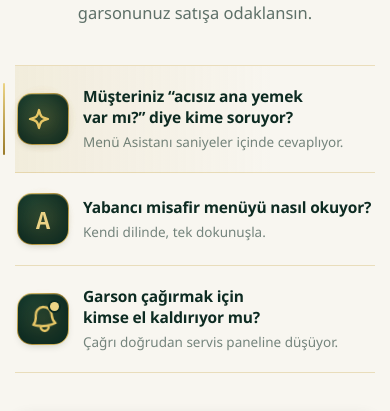
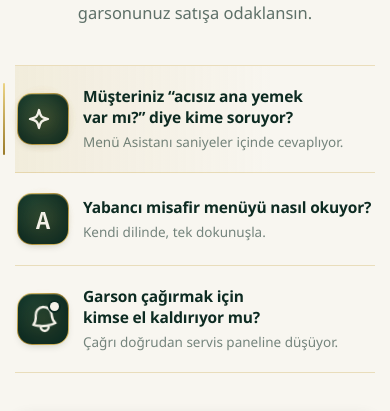
Before and after one commit to mamibeyinizz/anasite, a PHP site: page / in a window 390 px wide. Shown: the part 442-853 px from the top of the page. Run offline with PHP 8.4, Linux system fonts and the light colour scheme.

Commit message:
style(hero): mobil ikon glyph ve vurgularını site krem tonuna çek
Co-Authored-By: Claude Sonnet 5.5 <noreply@anthropic.com>
Claude-Session: https://claude.ai/code/session_01FBw9rRw2L9WUZGkUFusRJy

```diff
--- a/css/home-hero-mobile.css
+++ b/css/home-hero-mobile.css
@@ -340,3 +340,22 @@ html .qrmo-hm-m {
   76%, 94% { opacity: 1; transform: scale(1); }
   100% { opacity: 0; transform: scale(.6); }
 }
+
+/* Icon glyphs and accents in the site's cream (#f4f1e8). Tile stays emerald. */
+@media (max-width: 767px) {
+  html .qrmo-hero-v3-feature-icon {
+    color: #f4f1e8;
+  }
+
+  html .qrmo-hero-glyph {
+    color: #f4f1e8;
+  }
+
+  html .qrmo-hero-v3-feature-row:nth-child(3) .qrmo-hero-v3-feature-icon::after {
+    background: #f4f1e8;
+  }
+
+  html .qrmo-hero-v3-feature-row:nth-child(2) .qrmo-hero-v3-feature-icon::after {
+    background: #f4f1e8;
+  }
+}
```
